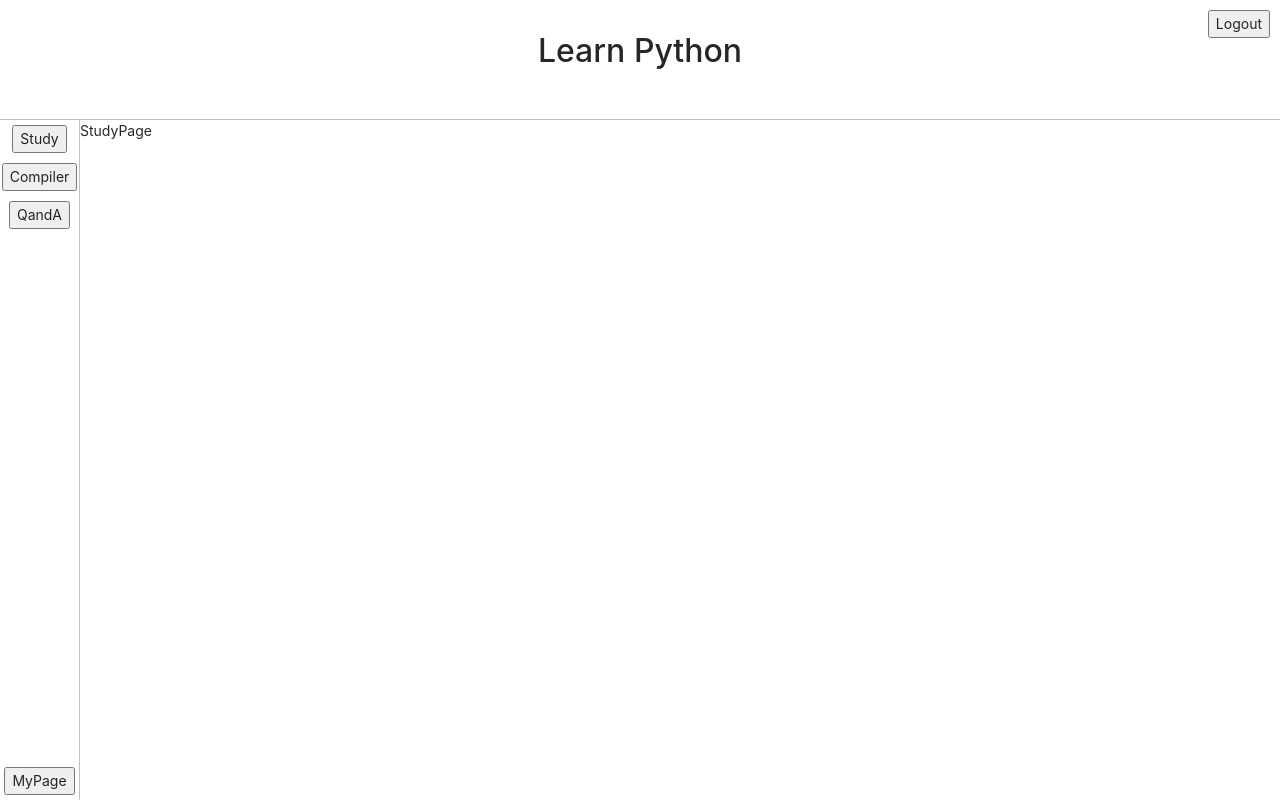
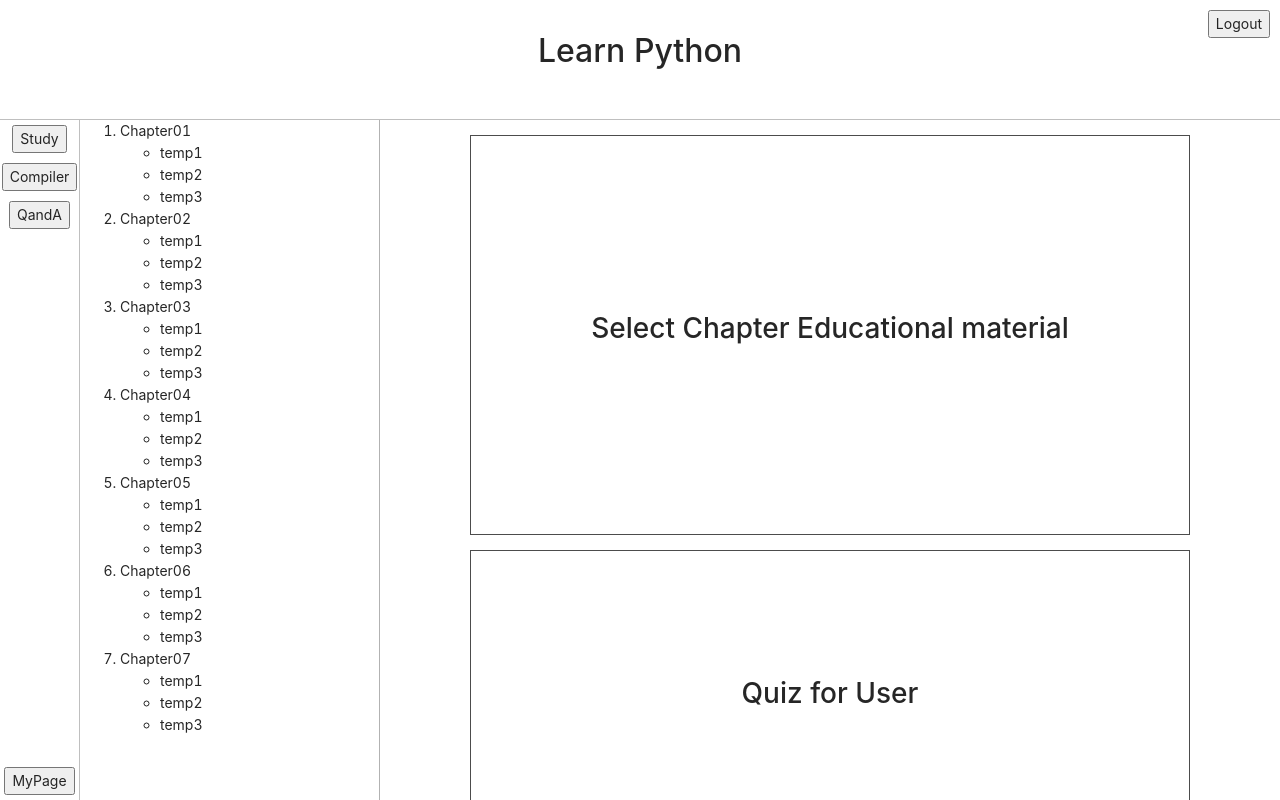
Before and after one commit to qusehdgns/node_Learn_Python, a React (Create React App) app in the folder client/: page / in a window 1280 px wide. Built offline with nearby package versions, Linux system fonts and the light colour scheme; no server answers.

Commit message:
prototype complete

```diff
--- a/client/src/components/views/Console/Console.js
+++ b/client/src/components/views/Console/Console.js
@@ -11,6 +11,7 @@ function Console(props) {
     const onTextcodeHandler = (event) => {
         settextcode(event.currentTarget.value);
     }
+
     return (
         <div id='console' style={{
             position: 'fixed', bottom: 0, right: 0, width: 'calc(100vw - 80px)', height: '85vh', display: 'none', zIndex: 5, backgroundColor: 'white'
@@ -21,7 +22,7 @@ function Console(props) {
                 <h6></h6>
             </div>
             <div style={{ width: '50%', height: '100%', padding: '10px' }}>
-                <textarea id='console_input' style={{ width: '100%', height: '100%', border: '0 solid white', resize: 'none' }} value={textcode} onChange={onTextcodeHandler}>
+                <textarea style={{ width: '100%', height: '100%', border: '0 solid white', resize: 'none' }} value={textcode} onChange={onTextcodeHandler}>
                 </textarea>
             </div>
         </div>
--- a/client/src/components/views/Mypage/Mypage.js
+++ b/client/src/components/views/Mypage/Mypage.js
@@ -1,15 +1,9 @@
 // 리엑트 기본 라이브러리 호출
 import React from 'react';
 // redux를 함께 사용하기 위해 라우터 돔에 파일을 올리기 위한 선언
-import { withRouter } from 'react-router-dom';
 
 // 기본 url 호출 시 실행되는 페이지 정보
-function LandingPage(props) {
-
-    // 로그아웃 선택 시 실행되는 함수
-    const onClickHandler = () => {
-        alert("Button Test");
-    }
+function MyPage() {
 
     // 사용자에게 보여줄 기본 웹 형식
     return (
@@ -17,20 +11,19 @@ function LandingPage(props) {
             display: 'flex', justifyContent: 'center', alignItems: 'center'
             ,width: '100%', height: '100%', flexDirection: 'column'
         }}>
-            <div style={{backgroundColor: 'yellow', width: '80%', height: '35%', margin: '2%'}}>
-
+            <div style={{width: '80%', height: '35%', margin: '2%', border: '1px solid rgba(0,0,0,.7)', justifyContent:'center', display: 'flex', alignItems: 'center'}}>
+                <h1>User info</h1>
             </div>
             <div style={{ width:'100%', height: '35%', display: 'flex', flexDirection:'row', justifyContent:'center', alignItems: 'center' }}>
-                <div style={{ backgroundColor: 'yellow', width: '38%', height: '90%', margin : '0 2%'}}>
-
+                <div style={{ border: '1px solid rgba(0,0,0,.7)' , width: '38%', height: '100%', margin : '0 2%', justifyContent:'center', display: 'flex', alignItems: 'center'}}>
+                    <h2>Classes and User Rank</h2>
                 </div>
-                <div style={{ backgroundColor: 'yellow', width: '38%', height: '90%', margin : '0 2%'}}>
-
+                <div style={{ border: '1px solid rgba(0,0,0,.7)', width: '38%', height: '100%', margin : '0 2%', justifyContent:'center', display: 'flex', alignItems: 'center'}}>
+                    <h2>User Rating about Quiz</h2>
                 </div>
             </div>
         </div>
     )
 }
 
-// 라우터 돔에 기본 페이지를 추가
-export default withRouter(LandingPage)
+export default MyPage
--- a/client/src/components/views/QandAPage/QandAPage.js
+++ b/client/src/components/views/QandAPage/QandAPage.js
@@ -1,11 +1,38 @@
 // 리엑트 사용 선언
-import React from 'react'
+import React, { useState } from 'react'
 
 // 리엑트 NavBar 페이지 값 호출 함수
 function QandAPage() {
+    const [search, setsearch] = useState("")
+
+    const onSearchHandler = (event) => {
+        setsearch(event.currentTarget.value)
+    }
+
     return (
-        <div>
-            QandAPage
+        <div style={{
+            width: '100%', height: '100%', display: 'flex', flexDirection: 'column', justifyContent: 'center', alignItems: 'center'
+        }}>
+            <div style={{ width: '80%', height: '20%', justifyContent: 'center', display: 'flex', alignItems: 'center', flexDirection: 'column' }}>
+                <div style={{ width: '90%', height: '30%', textAlign: 'center', padding: '2% auto'}}>
+                    <input type='text' style={{width:'80%', height:'100%', textAlign: 'center'}} value={search} onChange={onSearchHandler}></input>
+                    <button style={{width: '20%', height: '100%'}}>Search</button>
+                </div>
+                <div style={{ width: '90%', height: '30%', border: '1px solid rgba(0,0,0,.7)', textAlign: 'center', margin: '2% auto'}}>
+                    <h1>Filtering Options</h1>
+                </div>
+            </div>
+            <div style={{ width: '80%', height: '70%', overflowY: 'auto' }}>
+                <div style={{ width: '85%', height: '35%', margin: '2% auto', border: '1px solid rgba(0,0,0,.7)', justifyContent: 'center', display: 'flex', alignItems: 'center' }}>
+                    <h1>Questions List</h1>
+                </div>
+                <div style={{ width: '85%', height: '35%', margin: '2% auto', border: '1px solid rgba(0,0,0,.7)', justifyContent: 'center', display: 'flex', alignItems: 'center' }}>
+                    <h1>Questions List</h1>
+                </div>
+                <div style={{ width: '85%', height: '35%', margin: '2% auto', border: '1px solid rgba(0,0,0,.7)', justifyContent: 'center', display: 'flex', alignItems: 'center' }}>
+                    <h1>Questions List</h1>
+                </div>
+            </div>
         </div>
     )
 }
--- a/client/src/components/views/StudyPage/StudyPage.js
+++ b/client/src/components/views/StudyPage/StudyPage.js
@@ -1,11 +1,75 @@
 // 리엑트 사용 선언
-import React from 'react'
+import React, { useState } from 'react'
 
 // 리엑트 NavBar 페이지 값 호출 함수
 function StudyPage() {
+    const [solvecode, setsolvecode] = useState("def test(item):\n\tresult = item\n\n\treturn result");
+
+    const onSolvecodeHandler = (event) => {
+        setsolvecode(event.currentTarget.value);
+    }
     return (
-        <div>
-            StudyPage
+        <div style={{ width: '100%', height: '100%', display: 'flex', flexDirection: 'row' }}>
+            <div style={{ height: '100%', width: '300px', borderRight: '1px solid rgba(0,0,0,.3)', overflowY: 'auto' }}>
+                <ol>
+                    <li>Chapter01</li>
+                    <ul>
+                        <li>temp1</li>
+                        <li>temp2</li>
+                        <li>temp3</li>
+                    </ul>
+                    <li>Chapter02</li>
+                    <ul>
+                        <li>temp1</li>
+                        <li>temp2</li>
+                        <li>temp3</li>
+                    </ul>
+                    <li>Chapter03</li>
+                    <ul>
+                        <li>temp1</li>
+                        <li>temp2</li>
+                        <li>temp3</li>
+                    </ul>
+                    <li>Chapter04</li>
+                    <ul>
+                        <li>temp1</li>
+                        <li>temp2</li>
+                        <li>temp3</li>
+                    </ul>
+                    <li>Chapter05</li>
+                    <ul>
+                        <li>temp1</li>
+                        <li>temp2</li>
+                        <li>temp3</li>
+                    </ul>
+                    <li>Chapter06</li>
+                    <ul>
+                        <li>temp1</li>
+                        <li>temp2</li>
+                        <li>temp3</li>
+                    </ul>
+                    <li>Chapter07</li>
+                    <ul>
+                        <li>temp1</li>
+                        <li>temp2</li>
+                        <li>temp3</li>
+                    </ul>
+                </ol>
+            </div>
+            <div style={{
+                height: '100%', width: 'calc(100% - 300px)', overflowY: 'auto'
+            }}>
+                <div style={{ width: '80%', height: '400px', margin: '2%', border: '1px solid rgba(0,0,0,.7)', justifyContent: 'center', display: 'flex', alignItems: 'center', margin: '15px auto' }}>
+                    <h1>Select Chapter Educational material</h1>
+                </div>
+                <div style={{ width: '80%', height: '300px', margin: '2%', border: '1px solid rgba(0,0,0,.7)', justifyContent: 'center', display: 'flex', alignItems: 'center', margin: '15px auto' }}>
+                    <h1>Quiz for User</h1>
+                </div>
+                <div style={{ width: '80%', height: '300px', margin: '2%', border: '1px solid rgba(0,0,0,.7)', justifyContent: 'center', display: 'flex', alignItems: 'center', margin: '15px auto', padding: '10px' }}>
+                    <textarea style={{ width: '100%', height: '100%', border: '0 solid white', resize: 'none' }} value={solvecode} onChange={onSolvecodeHandler}>
+                    </textarea>
+                </div>
+            </div>
         </div>
     )
 }
--- a/client/src/components/views/WikiPage/WikiPage.js
+++ b/client/src/components/views/WikiPage/WikiPage.js
@@ -1,11 +1,72 @@
 // 리엑트 사용 선언
-import React from 'react'
+import React, { useState } from 'react'
 
 // 리엑트 NavBar 페이지 값 호출 함수
 function WikiPage() {
+    const [addment, setaddment] = useState("for ~ else ~란 for문이 정상적으로 ...");
+
+    const onAddmentHandler = (event) => {
+        setaddment(event.currentTarget.value);
+    }
     return (
-        <div>
-            WikiPage
+        <div style={{ width: '100%', height: '100%', display: 'flex', flexDirection: 'row' }}>
+            <div style={{ height: '100%', width: '300px', borderRight: '1px solid rgba(0,0,0,.3)', overflowY: 'auto' }}>
+                <ol>
+                    <li>Chapter01</li>
+                    <ul>
+                        <li>temp1</li>
+                        <li>temp2</li>
+                        <li>temp3</li>
+                    </ul>
+                    <li>Chapter02</li>
+                    <ul>
+                        <li>temp1</li>
+                        <li>temp2</li>
+                        <li>temp3</li>
+                    </ul>
+                    <li>Chapter03</li>
+                    <ul>
+                        <li>temp1</li>
+                        <li>temp2</li>
+                        <li>temp3</li>
+                    </ul>
+                    <li>Chapter04</li>
+                    <ul>
+                        <li>temp1</li>
+                        <li>temp2</li>
+                        <li>temp3</li>
+                    </ul>
+                    <li>Chapter05</li>
+                    <ul>
+                        <li>temp1</li>
+                        <li>temp2</li>
+                        <li>temp3</li>
+                    </ul>
+                    <li>Chapter06</li>
+                    <ul>
+                        <li>temp1</li>
+                        <li>temp2</li>
+                        <li>temp3</li>
+                    </ul>
+                    <li>Chapter07</li>
+                    <ul>
+                        <li>temp1</li>
+                        <li>temp2</li>
+                        <li>temp3</li>
+                    </ul>
+                </ol>
+            </div>
+            <div style={{
+                height: '100%', width: 'calc(100% - 300px)', overflowY: 'auto'
+            }}>
+                <div style={{ width: '80%', height: '400px', margin: '2%', border: '1px solid rgba(0,0,0,.7)', justifyContent: 'center', display: 'flex', alignItems: 'center', margin: '15px auto' }}>
+                    <h1>Select Chapter Educational material</h1>
+                </div>
+                <div style={{ width: '80%', height: '300px', margin: '2%', border: '1px solid rgba(0,0,0,.7)', justifyContent: 'center', display: 'flex', alignItems: 'center', margin: '15px auto', padding: '10px' }}>
+                    <textarea style={{ width: '100%', height: '100%', border: '0 solid white', resize: 'none' }} value={addment} onChange={onAddmentHandler}>
+                    </textarea>
+                </div>
+            </div>
         </div>
     )
 }
```
